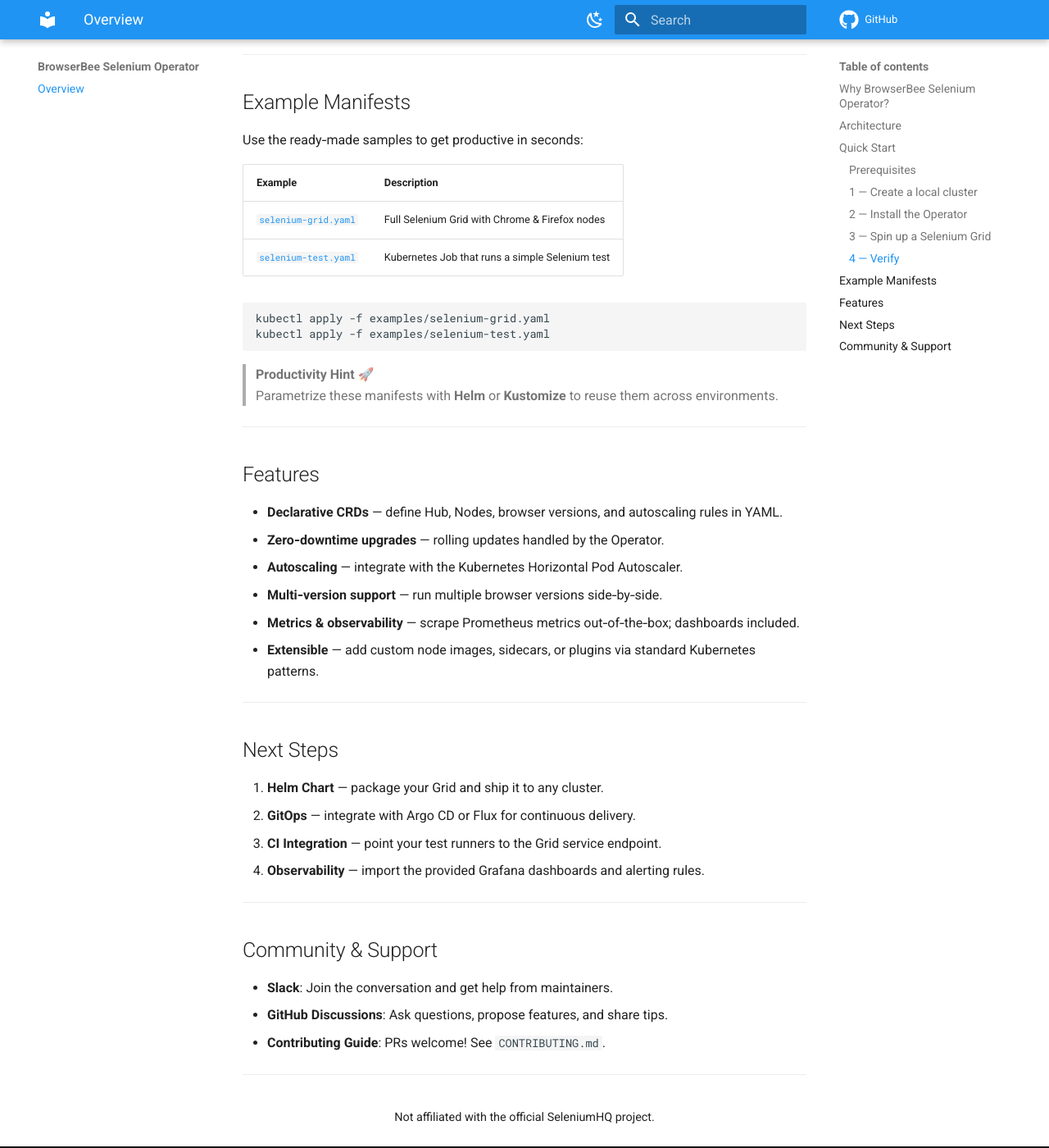
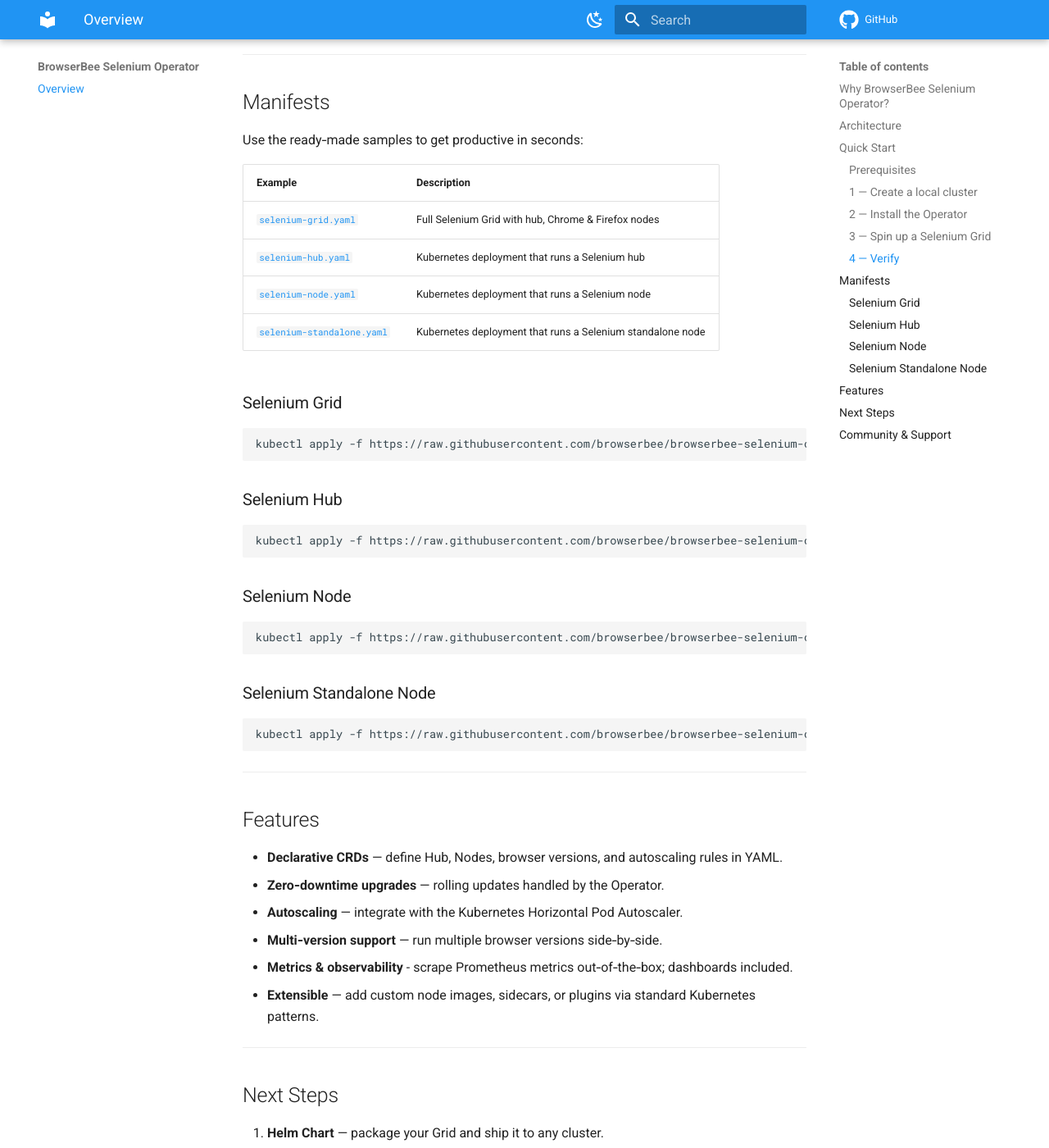
Before and after one commit to browserbee/browserbee-selenium-operator, an MkDocs documentation site: the page built from docs/index.md, in a window 1280 px wide and 1400 px high, scrolled down 2239 px. Shown: the whole window at 82% size. Built offline with MkDocs 1.6.1 and Material for MkDocs 9.7.7, drawn with Linux system fonts in a browser that asks for light colours; comment, search, counter and statistics services are not loaded; some of the changed text lies outside the part shown.

Commit message:
Updating documentation

````diff
--- a/docs/index.md
+++ b/docs/index.md
@@ -4,7 +4,7 @@
 [![License](https://img.shields.io/github/license/browserbee/browserbee-selenium-operator)](LICENSE)
 [![Slack](https://img.shields.io/badge/chat-slack-purple?logo=slack)](https://join.slack.com/t/browserbee/shared_invite/xyz)
 
-**BrowserBee Selenium Operator** is a Kubernetes‑native solution that lets you **define, deploy, and scale Selenium Grid resources using Custom Resource Definitions (CRDs)**. Manage your browser‑automation infrastructure the same way you manage the rest of your cloud‑native stack—declaratively, version‑controlled, and GitOps‑friendly.
+**BrowserBee Selenium Operator** is a Kubernetes‑native solution that lets you **define, deploy, and scale Selenium Grid resources using Custom Resource Definitions (CRDs)**. Manage your browser‑automation infrastructure the same way you manage the rest of your cloud‑native stack—declaratively, version‑controlled, and GitOps‑friendly.
 
 Whether you are experimenting locally or orchestrating hundreds of parallel test sessions in production, this documentation will guide you from first cluster to advanced tuning.
 
@@ -19,8 +19,8 @@
 | **Developer onboarding** | Tribal knowledge & runbooks | One‑liner `kubectl apply` installs Grid |
 | **Multi‑cluster adoption** | Re‑implement configs per cluster | Re‑use the same CRDs everywhere |
 
-> **DX Tip 🛠️**
-> Store your CRDs in the same repo as your application code and let **Argo CD** or **Flux** apply them automatically. This turns Selenium Grid changes into pull‑request reviews, CI checks, and instant rollbacks.
+> **DX Tip️**
+> Store your CRDs in the same repo as your application code and let **Argo CD** or **Flux** apply them automatically. This turns Selenium Grid changes into pull‑request reviews, CI checks, and instant rollbacks.
 
 ---
 
@@ -30,10 +30,10 @@
 flowchart TD
     subgraph Kubernetes Cluster
         direction LR
-        Operator["BrowserBee<br>Selenium Operator"]
-        CRD[SeleniumGrid CRD]
-        Hub[Selenium Hub Deployment]
-        Nodes[Selenium Node StatefulSets]
+        Operator["BrowserBee<br>Selenium Operator"]
+        CRD[SeleniumGrid CRD]
+        Hub[Selenium Hub Deployment]
+        Nodes[Selenium Node StatefulSets]
     end
     Operator -- watches --> CRD
     Operator -- manages --> Hub & Nodes
@@ -45,33 +45,33 @@
 
 ---
 
-## Quick Start
+## Quick Start
 
 ### Prerequisites
-* **kubectl** ≥ 1.25
-* **kind** ≥ 0.20 (or any Kubernetes 1.25+ cluster)
+* **kubectl** ≥ 1.25
+* **kind** ≥ 0.20 (or any Kubernetes 1.25+ cluster)
 
-### 1 — Create a local cluster
+### 1 — Create a local cluster
 ```bash
 kind create cluster --name selenium-cluster
 ```
 
-### 2 — Install the Operator
+### 2 — Install the Operator
 ```bash
 kubectl apply -f https://raw.githubusercontent.com/browserbee/browserbee-selenium-operator/main/manifests/install.yaml
 ```
 This installs all components in the `browserbee-selenium-operator-system` namespace.
 
-> **DX Tip 🛠️**
+> **Tip️**
 > Watch the rollout live:
 > `kubectl -n browserbee-selenium-operator-system get pods -w`
 
-### 3 — Spin up a Selenium Grid
+### 3 — Spin up a Selenium Grid
 ```bash
 kubectl apply -f https://raw.githubusercontent.com/browserbee/browserbee-selenium-operator/main/manifests/selenium-grid/install.yaml
 ```
 
-### 4 — Verify
+### 4 — Verify
 ```bash
 kubectl get seleniumgrids
 kubectl get svc selenium-hub -o jsonpath='{.status.loadBalancer.ingress[0].hostname}'
@@ -80,48 +80,62 @@
 
 ---
 
-## Example Manifests
+## Manifests
 
 Use the ready‑made samples to get productive in seconds:
 
-| Example | Description |
-|---------|-------------|
-| [`selenium-grid.yaml`](https://github.com/browserbee/browserbee-selenium-operator/blob/main/examples/selenium-grid.yaml) | Full Selenium Grid with Chrome & Firefox nodes |
-| [`selenium-test.yaml`](https://github.com/browserbee/browserbee-selenium-operator/blob/main/examples/selenium-test.yaml) | Kubernetes Job that runs a simple Selenium test |
+| Example                                                                                                                              | Description                                                |
+|--------------------------------------------------------------------------------------------------------------------------------------|------------------------------------------------------------|
+| [`selenium-grid.yaml`](https://raw.githubusercontent.com/browserbee/browserbee-selenium-operator/refs/heads/main/config/samples/selenium-grid_v1_seleniumgrid.yaml)             | Full Selenium Grid with hub, Chrome & Firefox nodes        |
+| [`selenium-hub.yaml`](https://raw.githubusercontent.com/browserbee/browserbee-selenium-operator/refs/heads/main/config/samples/selenium-hub_v1_seleniumhub.yaml)               | Kubernetes deployment that runs a Selenium hub             |
+| [`selenium-node.yaml`](https://raw.githubusercontent.com/browserbee/browserbee-selenium-operator/refs/heads/main/config/samples/selenium-node_v1_seleniumnode.yaml)             | Kubernetes deployment that runs a Selenium node            |
+| [`selenium-standalone.yaml`](https://raw.githubusercontent.com/browserbee/browserbee-selenium-operator/refs/heads/main/config/samples/selenium-standalone_v1_seleniumstandalone.yaml) | Kubernetes deployment that runs a Selenium standalone node |
 
+### Selenium Grid
 ```bash
-kubectl apply -f examples/selenium-grid.yaml
-kubectl apply -f examples/selenium-test.yaml
+kubectl apply -f https://raw.githubusercontent.com/browserbee/browserbee-selenium-operator/refs/heads/main/config/samples/selenium-grid_v1_seleniumgrid.yaml
 ```
 
-> **Productivity Hint 🚀**
-> Parametrize these manifests with **Helm** or **Kustomize** to reuse them across environments.
+### Selenium Hub
+```bash
+kubectl apply -f https://raw.githubusercontent.com/browserbee/browserbee-selenium-operator/refs/heads/main/config/samples/selenium-hub_v1_seleniumhub.yaml
+```
+
+### Selenium Node
+```bash
+kubectl apply -f https://raw.githubusercontent.com/browserbee/browserbee-selenium-operator/refs/heads/main/config/samples/selenium-node_v1_seleniumnode.yaml
+```
+
+### Selenium Standalone Node
+```bash
+kubectl apply -f https://raw.githubusercontent.com/browserbee/browserbee-selenium-operator/refs/heads/main/config/samples/selenium-standalone_v1_seleniumstandalone.yaml
+```
 
 ---
 
 ## Features
 
-* **Declarative CRDs** — define Hub, Nodes, browser versions, and autoscaling rules in YAML.
-* **Zero‑downtime upgrades** — rolling updates handled by the Operator.
-* **Autoscaling** — integrate with the Kubernetes Horizontal Pod Autoscaler.
-* **Multi‑version support** — run multiple browser versions side‑by‑side.
-* **Metrics & observability** — scrape Prometheus metrics out‑of‑the‑box; dashboards included.
-* **Extensible** — add custom node images, sidecars, or plugins via standard Kubernetes patterns.
+* **Declarative CRDs** — define Hub, Nodes, browser versions, and autoscaling rules in YAML.
+* **Zero‑downtime upgrades** — rolling updates handled by the Operator.
+* **Autoscaling** — integrate with the Kubernetes Horizontal Pod Autoscaler.
+* **Multi‑version support** — run multiple browser versions side‑by‑side.
+* **Metrics & observability** - scrape Prometheus metrics out‑of‑the‑box; dashboards included.
+* **Extensible** — add custom node images, sidecars, or plugins via standard Kubernetes patterns.
 
 ---
 
-## Next Steps
-1. **Helm Chart** — package your Grid and ship it to any cluster.
-2. **GitOps** — integrate with Argo CD or Flux for continuous delivery.
-3. **CI Integration** — point your test runners to the Grid service endpoint.
-4. **Observability** — import the provided Grafana dashboards and alerting rules.
+## Next Steps
+1. **Helm Chart** — package your Grid and ship it to any cluster.
+2. **GitOps** — integrate with Argo CD or Flux for continuous delivery.
+3. **CI Integration** — point your test runners to the Grid service endpoint.
+4. **Observability** — import the provided Grafana dashboards and alerting rules.
 
 ---
 
-## Community & Support
+## Community & Support
 * **Slack**: Join the conversation and get help from maintainers.
-* **GitHub Discussions**: Ask questions, propose features, and share tips.
-* **Contributing Guide**: PRs welcome! See `CONTRIBUTING.md`.
+* **GitHub Discussions**: Ask questions, propose features, and share tips.
+* **Contributing Guide**: PRs welcome! See `CONTRIBUTING.md`.
 
 ---
 <div align="center" style="font-size:0.9em;margin-top:2rem;">
````
